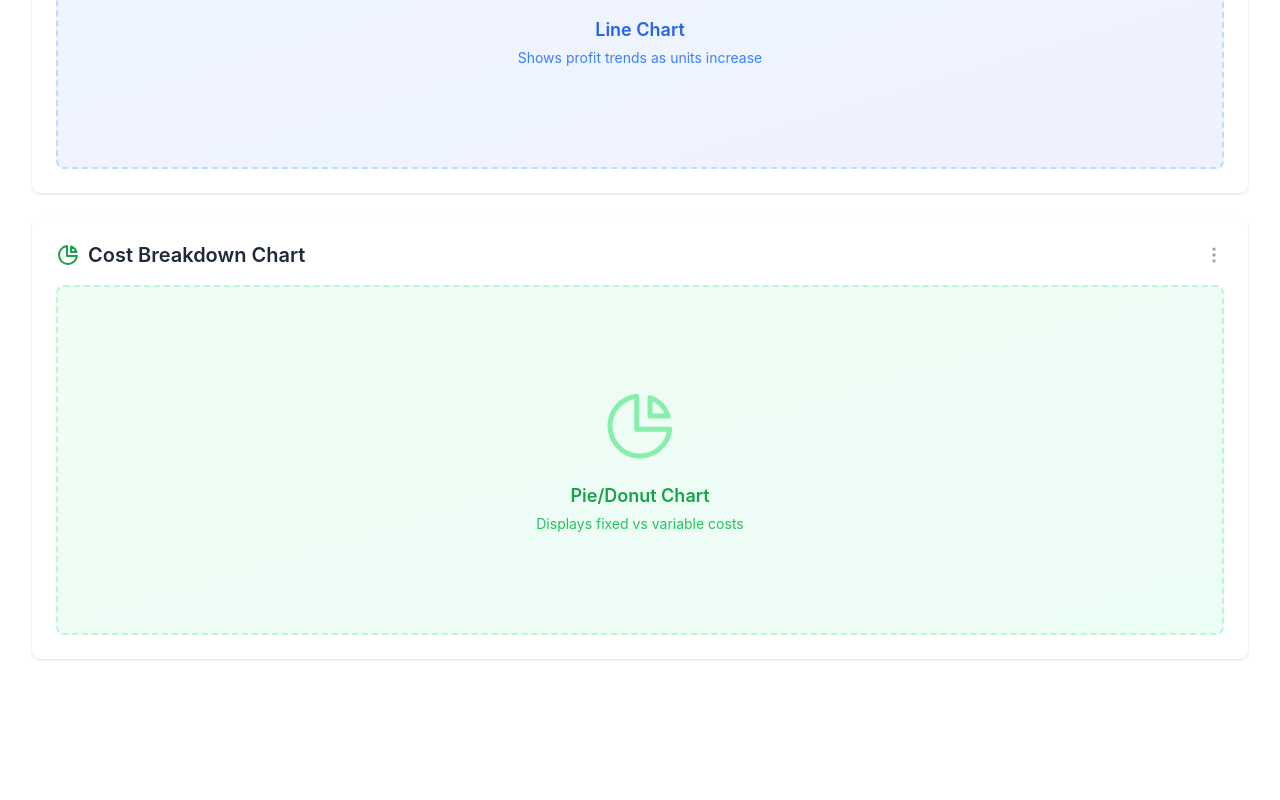
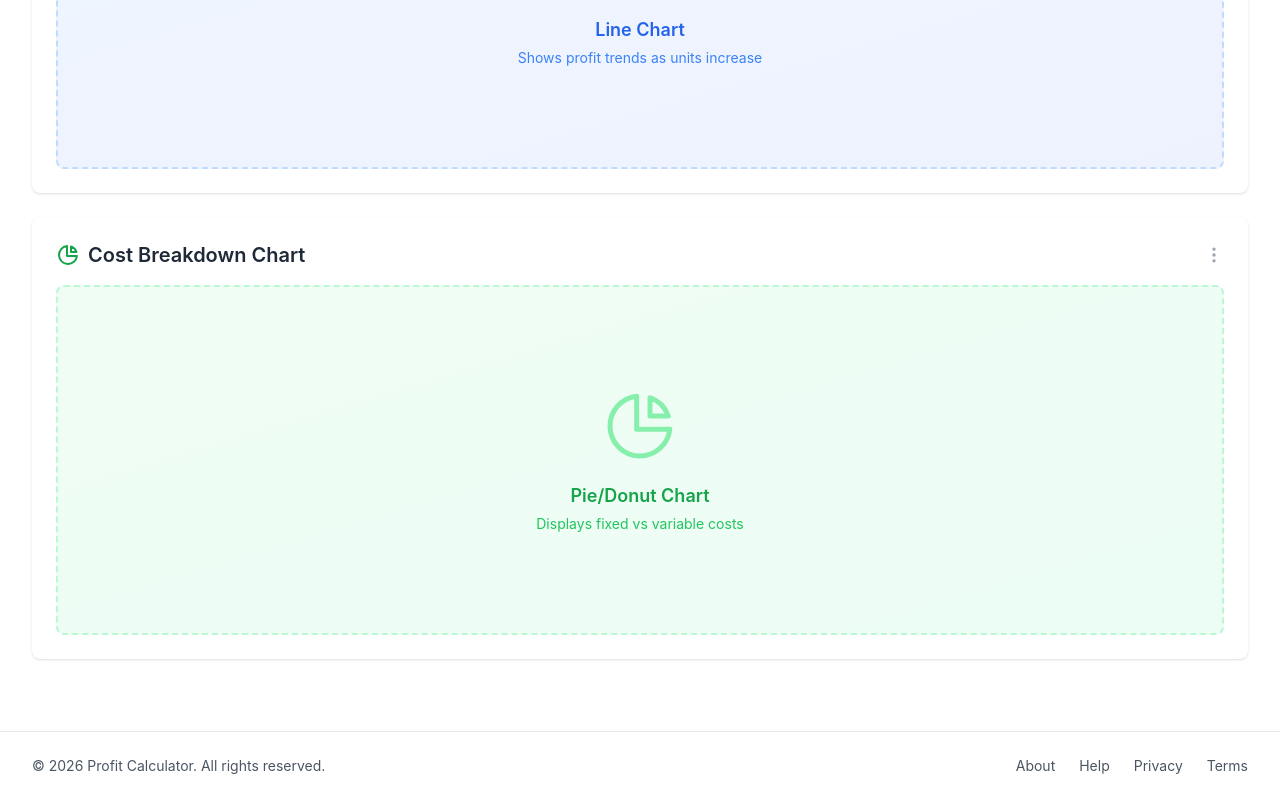
Before and after one commit to geremieHoyumpa/Personal_Project, a React (Create React App) app in the folder my-app/: page / in a window 1280 px wide. Shown: the part 986-1786 px from the top of the page. Before the commit the page ends 1669 px from the top, so only its background shows below. Built offline with nearby package versions, Linux system fonts and the light colour scheme.

Commit message:
Add a footer

```diff
--- a/my-app/src/App.tsx
+++ b/my-app/src/App.tsx
@@ -3,12 +3,14 @@ import logo from './logo.svg';
 import './App.css';
 import Header from './components/layout/header';
 import Main from './components/layout/main';
+import Footer from './components/layout/footer';
 
 function App() {
    return (
     <div>
       <Header />
       <Main />
+      <Footer />
     </div>
   );
 }
--- /dev/null
+++ b/my-app/src/components/layout/footer.tsx
@@ -0,0 +1,24 @@
+import React from 'react';
+
+export default function Footer(){
+  return (
+    <div>
+    {/* <!-- Footer --> */}
+    <footer className="bg-white mt-12 border-t border-gray-200">
+        <div className="max-w-7xl mx-auto px-4 sm:px-6 lg:px-8 py-6">
+            <div className="flex flex-col md:flex-row justify-between items-center">
+                <div className="text-gray-600 text-sm mb-4 md:mb-0">
+                    © 2026 Profit Calculator. All rights reserved.
+                </div>
+                <div className="flex space-x-6 text-sm">
+                    <a href="#" className="text-gray-600 hover:text-gray-900 transition">About</a>
+                    <a href="#" className="text-gray-600 hover:text-gray-900 transition">Help</a>
+                    <a href="#" className="text-gray-600 hover:text-gray-900 transition">Privacy</a>
+                    <a href="#" className="text-gray-600 hover:text-gray-900 transition">Terms</a>
+                </div>
+            </div>
+        </div>
+    </footer>
+    </div>
+  );
+}
```
